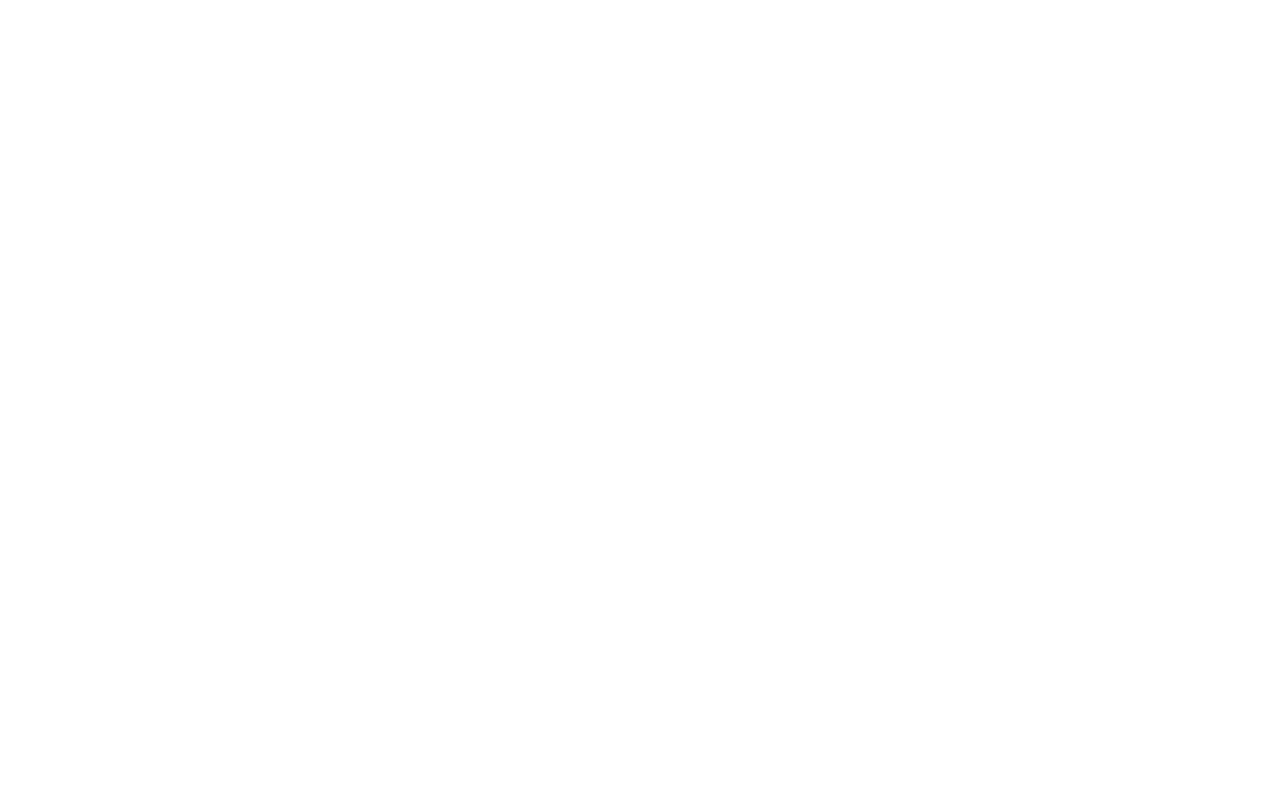
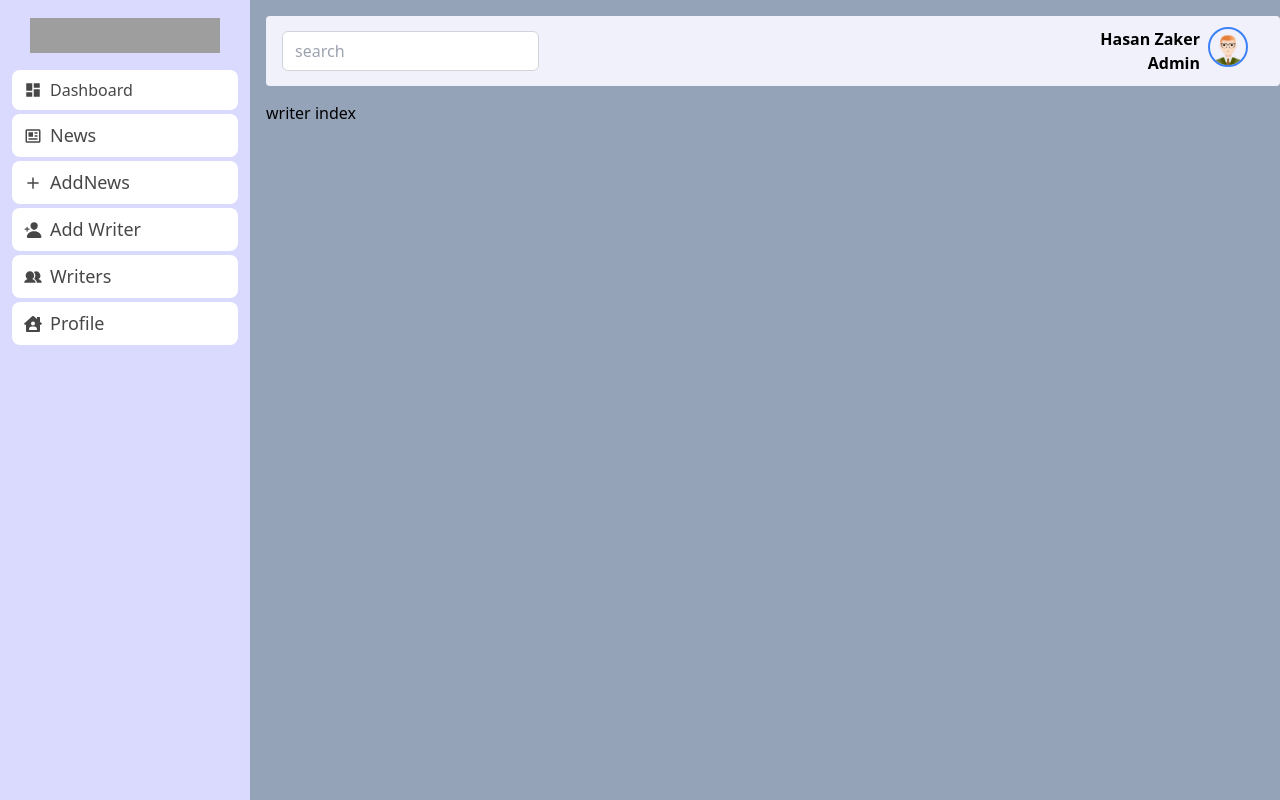
Before and after one commit to HasanBinZaker99/news-portal, a React (Vite) app in the folder client/: page /dashboard/writer in a window 1280 px wide. Before the commit this address had no page. Built offline with nearby package versions, Linux system fonts and the light colour scheme; grey boxes are pictures that could not be loaded.

Commit message:
Writer add news page setup part1

```diff
--- a/client/src/App.jsx
+++ b/client/src/App.jsx
@@ -9,15 +9,30 @@
 import News from "./dashboard/pages/News";
 import AddWriter from "./dashboard/pages/AddWriter";
 import Writers from "./dashboard/pages/Writers";
+import CreateNews from "./dashboard/pages/CreateNews";
+import WriterIndex from "./dashboard/pages/writerIndex";
 
 function App() {
+  const userInfo = {
+    role: "writer",
+  };
+
   return (
     <BrowserRouter>
       <Routes>
         <Route path="/login" element={<Login />} />
         <Route path="/dashboard" element={<ProtectDashboard />}>
           <Route path="" element={<MainLayout />}>
-            <Route path="" element={<Navigate to="/dashboard/admin" />} />
+            <Route
+              path=""
+              element={
+                userInfo.role === "admin" ? (
+                  <Navigate to="/dashboard/admin" />
+                ) : (
+                  <Navigate to="/dashboard/writer" />
+                )
+              }
+            />
             <Route path="unable-access" element={<Unable />} />
 
             <Route path="profile" element={<Profile />} />
@@ -28,6 +43,11 @@
               <Route path="writer/add" element={<AddWriter />} />
               <Route path="writers" element={<Writers />} />
             </Route>
+
+            <Route path="" element={<ProtectRole role="writer" />}>
+              <Route path="writer" element={<WriterIndex />} />
+              <Route path="news/create" element={<CreateNews />} />
+            </Route>
           </Route>
         </Route>
       </Routes>
--- a/client/src/dashboard/layout/Sidebar.jsx
+++ b/client/src/dashboard/layout/Sidebar.jsx
@@ -5,6 +5,7 @@
 import { PiUsersFill } from "react-icons/pi";
 import { FaHouseUser } from "react-icons/fa";
 import { IoPersonAdd } from "react-icons/io5";
+import { IoMdAdd } from "react-icons/io";
 
 const Sidebar = () => {
   const { pathname } = useLocation();
@@ -41,7 +42,19 @@
             <span className="text-[18px]">
               <BiNews />
             </span>
-            <span className="">News</span>
+            <span className="text-[18px]">News</span>
+          </Link>
+        </li>
+        <li>
+          <Link
+            to="/dashboard/news/create"
+            className={`px-3 ${pathname === "/dashboard/news/create" ? "bg-indigo-500 text-white " : "bg-white text-[#404040f6]"}
+            py-2 hover:shadow-lg hover:shadow-indigo-500/20 w-full rounded-lg flex gap-x-2 justify-start items-center hover:bg-indigo-500 hover:text-white`}
+          >
+            <span className="text-[18px]">
+              <IoMdAdd />
+            </span>
+            <span className="text-[18px]">AddNews</span>
           </Link>
         </li>
         <li>
@@ -53,7 +66,7 @@
             <span className="text-[18px]">
               <IoPersonAdd />
             </span>
-            <span className="">Add Writer</span>
+            <span className="text-[18px]">Add Writer</span>
           </Link>
         </li>
         <li>
@@ -65,7 +78,7 @@
             <span className="text-[18px]">
               <PiUsersFill />
             </span>
-            <span className="">Writers</span>
+            <span className="text-[18px]">Writers</span>
           </Link>
         </li>
         <li>
@@ -77,7 +90,7 @@
             <span className="text-[18px]">
               <FaHouseUser />
             </span>
-            <span className="">Profile</span>
+            <span className="text-[18px]">Profile</span>
           </Link>
         </li>
       </ul>
--- /dev/null
+++ b/client/src/dashboard/pages/CreateNews.jsx
@@ -0,0 +1,7 @@
+import React from "react";
+
+const CreateNews = () => {
+  return <div>Create News</div>;
+};
+
+export default CreateNews;
--- /dev/null
+++ b/client/src/dashboard/pages/WriterIndex.jsx
@@ -0,0 +1,7 @@
+import React from "react";
+
+const WriterIndex = () => {
+  return <div> writer index</div>;
+};
+
+export default WriterIndex;
--- a/client/src/middleware/ProtectRole.jsx
+++ b/client/src/middleware/ProtectRole.jsx
@@ -4,7 +4,7 @@
 const ProtectRole = ({ role }) => {
   const userInfo = {
     name: "Hasan",
-    role: "admin",
+    role: "writer",
   };
   if (userInfo.role === role) {
     return <Outlet />;
```
